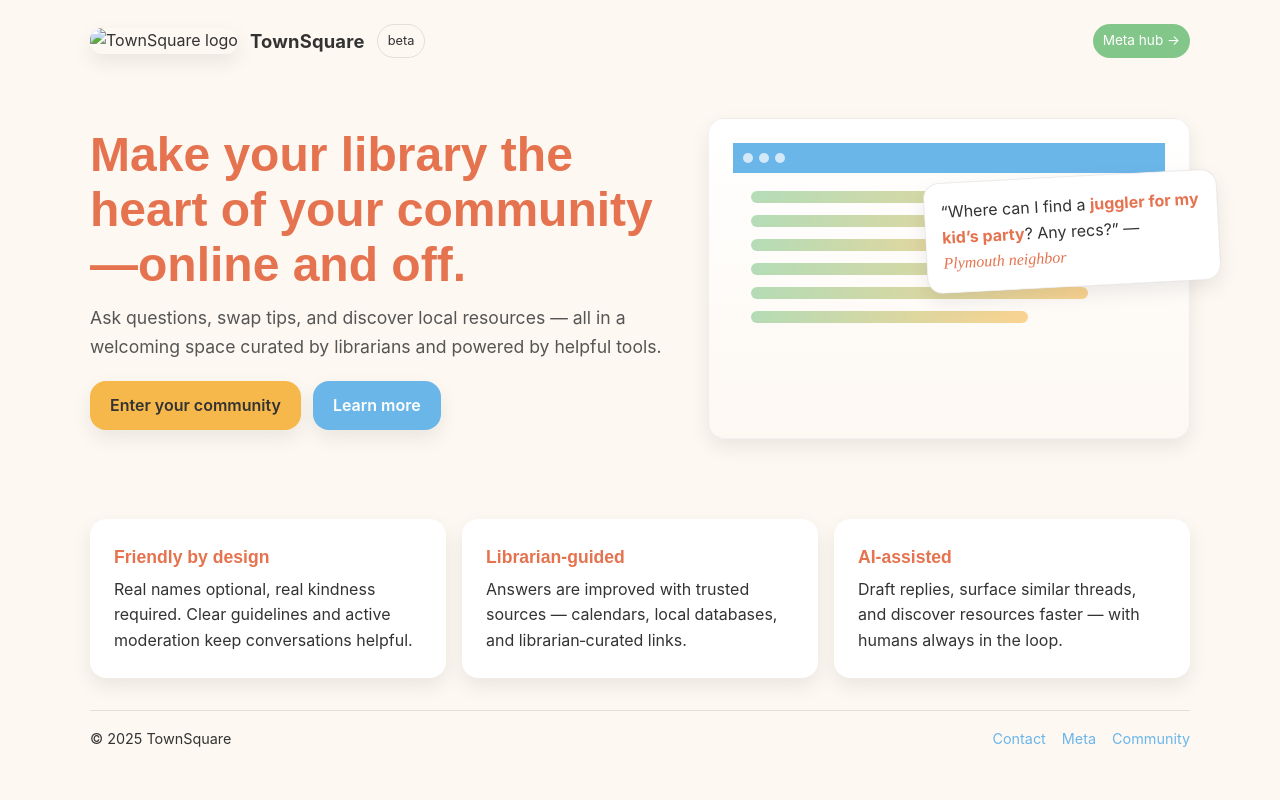
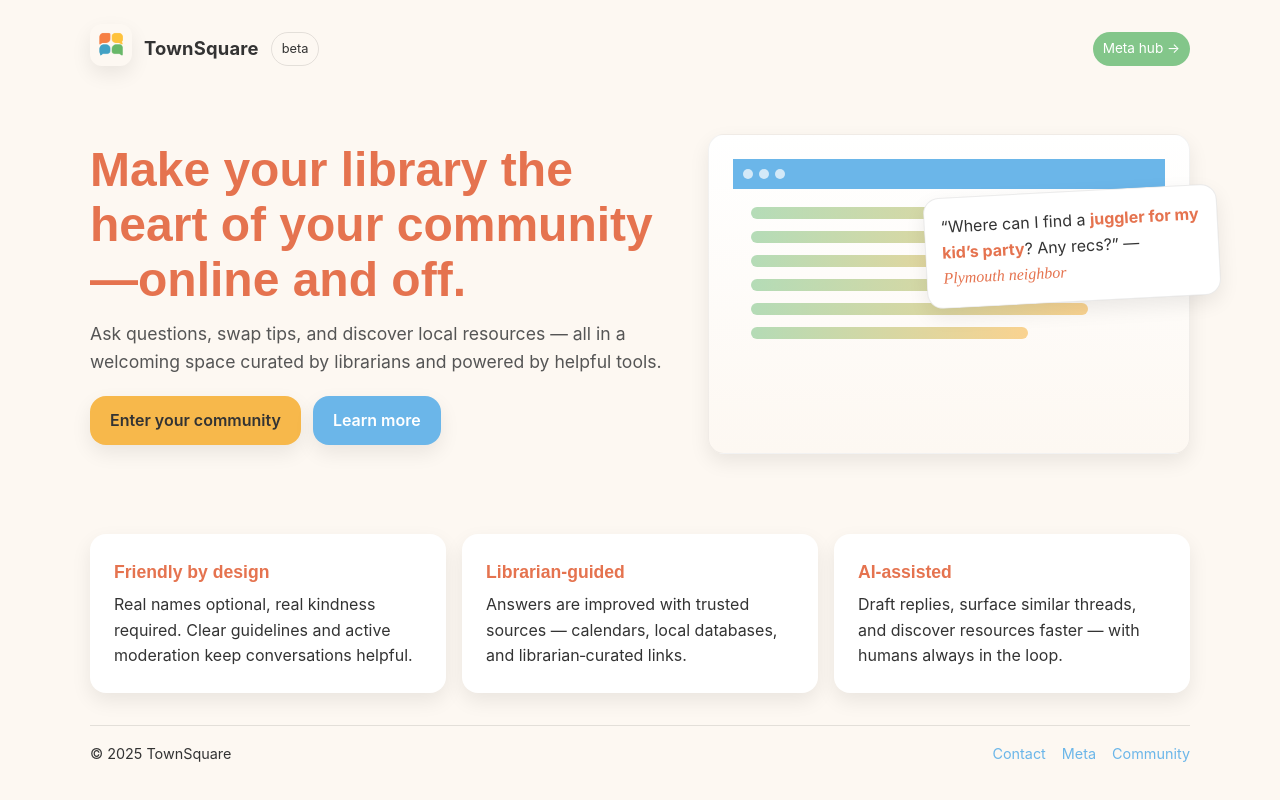
Before and after one commit to picklenick144/ourtownsquare.org, a plain HTML site: page index.html in a window 1280 px wide. Drawn offline with Linux system fonts and the light colour scheme.

Commit message:
Update index.html logo

```diff
--- a/index.html
+++ b/index.html
@@ -96,7 +96,7 @@
     <header>
       <div class="brand">
         <div class="logo">
-          <img src="/mnt/data/2da4433e-3bea-4c12-820e-fd1d8e454aa0.png" alt="TownSquare logo">
+          <img src="/ts-logo-transparent.png" alt="TownSquare logo">
         </div>
         <div class="title">TownSquare</div>
         <span class="chip">beta</span>
```
